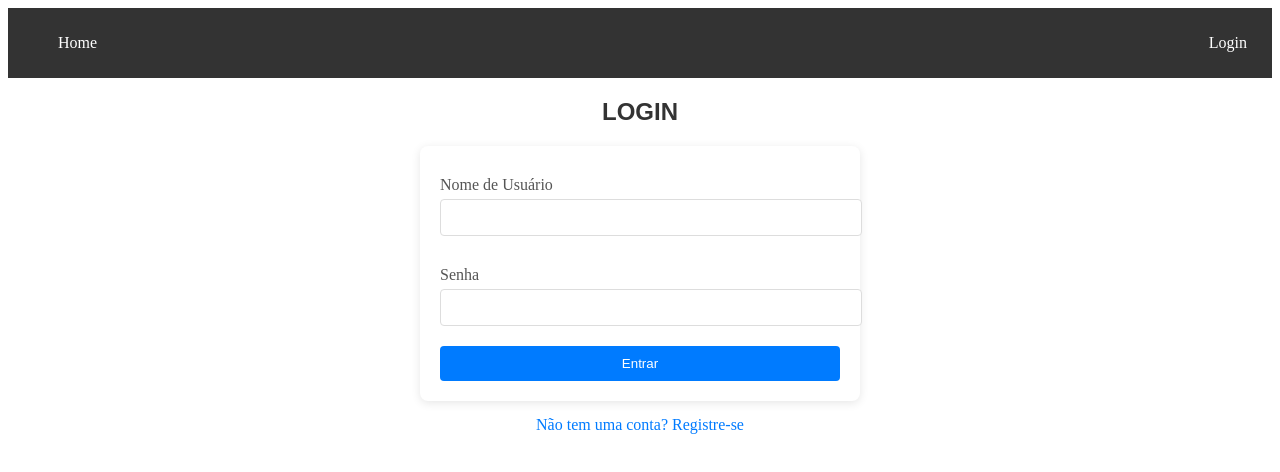
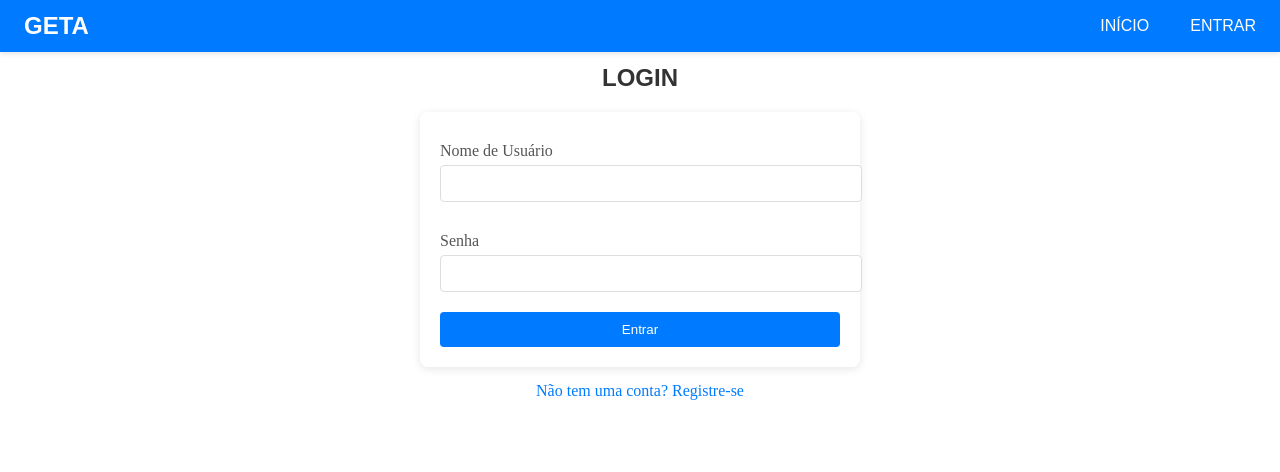
Before and after one commit to GeronimoOlanda/Desafio1_FrontEnd, an Angular app: page /login in a window 1280 px wide. Shown: the top 472 px of the page. Built offline with nearby package versions, Linux system fonts and the light colour scheme.

Commit message:
versão 2.2

```diff
--- a/src/app/app.component.css
+++ b/src/app/app.component.css
@@ -0,0 +1,5 @@
+*, body{
+    margin: 0;
+    padding: 0;
+    box-sizing: border-box;
+}
--- a/src/app/pages/login/login.component.css
+++ b/src/app/pages/login/login.component.css
@@ -1,3 +1,4 @@
+
 body {
   background-color: #f4f4f4; /* Cor de fundo suave */
   font-family: 'Arial', sans-serif; /* Fonte moderna */
--- a/src/app/pages/login/login.component.ts
+++ b/src/app/pages/login/login.component.ts
@@ -23,8 +23,8 @@ export class LoginComponent {
       next: (res: any) => {
         this.authService.setToken(res.token);
 
-        this.router.navigate(['/pagina-inicial']);  // Redireciona para a página inicial após o login
-       location.href= '/pagina-inicial'
+        this.router.navigate(['/tarefas']);  // Redireciona para a página inicial após o login
+       location.href= '/tarefas'
       },
       error: (err) => {
         this.errorMessage = err.error?.message || 'Erro ao fazer login. Tente novamente.';
--- a/src/app/pages/tarefas/tarefas.component.css
+++ b/src/app/pages/tarefas/tarefas.component.css
@@ -0,0 +1,158 @@
+*{
+    font-family: Arial, Helvetica, sans-serif;
+
+}
+/* Container principal da lista de tarefas */
+.task-container {
+    max-width: 600px; /* Largura máxima */
+    margin: 0 auto; /* Centralizar */
+    padding: 20px; /* Espaçamento interno */
+    background-color: #f9f9f9; /* Fundo claro */
+    border-radius: 8px; /* Bordas arredondadas */
+    box-shadow: 0 4px 10px rgba(0, 0, 0, 0.1); /* Sombra suave */
+    margin-top: 20px;
+  }
+
+  /* Estilização do título */
+  h2 {
+    text-align: center; /* Centraliza o título */
+    color: #333; /* Cor do texto */
+  }
+
+  /* Estilização da seção de input */
+  .task-input {
+    display: flex; /* Flexbox para alinhar os inputs e o botão */
+    margin-bottom: 20px; /* Espaçamento abaixo */
+  }
+
+  .input-titulo,
+  .input-descricao {
+    flex: 1; /* Ocupa espaço disponível */
+    padding: 10px; /* Espaçamento interno */
+    margin-right: 10px; /* Espaçamento à direita */
+    border: 1px solid #ddd; /* Borda leve */
+    border-radius: 4px; /* Bordas arredondadas */
+    transition: border-color 0.3s; /* Transição suave para a borda */
+  }
+
+  .input-titulo:focus,
+  .input-descricao:focus {
+    border-color: #007bff; /* Borda azul ao focar */
+  }
+
+  /* Estilização do botão de adicionar tarefa */
+  .btn-add {
+    padding: 10px 15px; /* Espaçamento interno */
+    background-color: #007bff; /* Azul */
+    color: white; /* Texto branco */
+    border: none; /* Remove borda */
+    border-radius: 4px; /* Bordas arredondadas */
+    cursor: pointer; /* Muda o cursor para pointer */
+    transition: background-color 0.3s; /* Transição suave */
+  }
+
+  .btn-add:hover {
+    background-color: #0056b3; /* Azul mais escuro ao passar o mouse */
+  }
+
+  /* Estilização da lista de tarefas */
+  .task-list {
+    list-style: none; /* Remove marcadores da lista */
+    padding: 0; /* Remove preenchimento */
+  }
+
+  .task-item {
+    display: flex; /* Flexbox para alinhar título e ações */
+    justify-content: space-between; /* Espaço entre título e botões */
+    align-items: center; /* Alinhamento vertical central */
+    padding: 10px; /* Espaçamento interno */
+    border-bottom: 1px solid #eee; /* Linha separadora */
+    transition: background-color 0.3s; /* Transição suave */
+  }
+
+  .task-item:hover {
+    background-color: #f1f1f1; /* Fundo ao passar o mouse */
+  }
+
+  /* Estilização do título da tarefa */
+  .task-title {
+    flex: 1; /* Ocupa espaço disponível */
+    font-size: 16px; /* Tamanho da fonte */
+    color: #333; /* Cor do texto */
+  }
+
+  /* Estilização dos botões de ação */
+  .task-actions {
+    display: flex; /* Flexbox para os botões */
+  }
+
+  .btn-toggle,
+  .btn-remove {
+    padding: 5px 10px; /* Espaçamento interno */
+    margin-left: 10px; /* Espaçamento à esquerda */
+    border: none; /* Remove borda */
+    border-radius: 4px; /* Bordas arredondadas */
+    cursor: pointer; /* Muda o cursor para pointer */
+    transition: background-color 0.3s; /* Transição suave */
+  }
+
+  .btn-toggle {
+    background-color: #28a745; /* Verde */
+    color: white; /* Texto branco */
+  }
+
+  .btn-toggle:hover {
+    background-color: #218838; /* Verde mais escuro ao passar o mouse */
+  }
+
+  .btn-remove {
+    background-color: #dc3545; /* Vermelho */
+    color: white; /* Texto branco */
+  }
+
+  .btn-remove:hover {
+    background-color: #c82333; /* Vermelho mais escuro ao passar o mouse */
+  }
+
+  /* Foco visível para navegação por teclado */
+input:focus, button:focus {
+    outline: 3px solid #007bff; /* Contorno azul ao focar */
+    outline-offset: 2px; /* Distância do contorno */
+  }
+
+  .sr-only {
+    position: absolute;
+    width: 1px;
+    height: 1px;
+    padding: 0;
+    margin: -1px;
+    overflow: hidden;
+    clip: rect(0, 0, 0, 0);
+    border: 0;
+  }
+
+  /* Feedback visual para estado de botão desabilitado */
+  button[disabled] {
+    background-color: #ccc;
+    cursor: not-allowed;
+  }
+
+  /* Transição suave nos botões */
+  button {
+    transition: background-color 0.3s ease;
+  }
+
+  /* Mais espaço entre as tarefas */
+  .task-item {
+    padding: 15px; /* Mais espaçamento */
+    margin-bottom: 10px; /* Espaço entre tarefas */
+    border-radius: 8px;
+  }
+
+  .task-actions button {
+    font-size: 14px; /* Fontes um pouco maiores */
+  }
+
+  .task-actions button:hover {
+    transform: scale(1.05); /* Efeito de "aumento" ao passar o mouse */
+  }
--- a/src/app/pages/tarefas/tarefas.component.html
+++ b/src/app/pages/tarefas/tarefas.component.html
@@ -1,18 +1,22 @@
-<div>
+<div class="task-container">
   <h2>Lista de Tarefas</h2>
-    <div>
-      <input [(ngModel)]="newTarefa.titulo" placeholder="Título" />
-      <input [(ngModel)]="newTarefa.descricao" placeholder="Descrição" />
-      <button (click)="addTarefa()">Adicionar Tarefa</button>
+  <div class="task-input">
+    <input [(ngModel)]="newTarefa.titulo" placeholder="Título" class="input-titulo" />
+    <input [(ngModel)]="newTarefa.descricao" placeholder="Descrição" class="input-descricao" />
+    <button (click)="addTarefa()" class="btn-add">Adicionar Tarefa</button>
   </div>
 
-    <ul>
-      <li *ngFor="let tarefa of tarefas">
-        <span [style.textDecoration]="tarefa.concluida ? 'line-through' : 'none'">
+  <ul class="task-list">
+    <li *ngFor="let tarefa of tarefas" class="task-item">
+      <span [style.textDecoration]="tarefa.concluida ? 'line-through' : 'none'" class="task-title">
         {{ tarefa.titulo }} - {{ tarefa.descricao }}
       </span>
-        <button (click)="toggleConcluida(tarefa)">Marcar como {{ tarefa.concluida ? 'não concluída' : 'concluída' }}</button>
-        <button (click)="deleteTarefa(tarefa.id)">Remover</button>
+      <div class="task-actions">
+        <button (click)="toggleConcluida(tarefa)" class="btn-toggle">
+          Marcar como {{ tarefa.concluida ? 'não concluída' : 'concluída' }}
+        </button>
+        <button (click)="deleteTarefa(tarefa.id)" class="btn-remove">Remover</button>
+      </div>
     </li>
   </ul>
 
--- a/src/app/shared/navbar/navbar.component.css
+++ b/src/app/shared/navbar/navbar.component.css
@@ -1,20 +1,66 @@
-nav {
-    background-color: #333;
-    color: white;
-    padding: 10px;
-  }
+*{
+  font-family: Arial, Helvetica, sans-serif;
+  box-sizing: border-box;
+  margin: -8px;
+  padding-left: 10px;
+  padding-right: 5px;
+}
 
-  ul {
-    list-style: none;
-    display: flex;
-    justify-content: space-between;
-  }
 
-  li {
-    margin-right: 15px;
-  }
+/* Estilização geral da Navbar */
+.navbar {
+  background-color: #007bff; /* Cor de fundo da navbar */
+  padding: 20px; /* Espaçamento interno */
+  display: flex; /* Flexbox para alinhar os itens */
+  justify-content: space-between; /* Espaço entre os elementos */
+  align-items: center; /* Alinhamento vertical central */
+  box-shadow: 0 2px 5px rgba(0, 0, 0, 0.1); /* Sombra suave */
+}
 
-  a {
-    color: white;
-    text-decoration: none;
-  }
+.navbar-brand a {
+  font-size: 24px; /* Tamanho da fonte do título */
+  color: white; /* Cor do texto */
+  text-decoration: none; /* Remove sublinhado */
+  font-weight: bold; /* Negrito */
+  transition: color 0.3s; /* Transição suave para a cor */
+}
+
+.navbar-brand a:hover {
+  color: #e3e3e3; /* Cor ao passar o mouse */
+}
+
+/* Estilização do menu */
+.navbar-menu {
+  list-style: none; /* Remove marcadores da lista */
+  display: flex; /* Flexbox para os itens do menu */
+  margin: 0; /* Remove margens */
+  padding: 0; /* Remove preenchimento */
+}
+
+.navbar-menu li {
+  margin-left: 20px; /* Espaçamento entre os itens */
+}
+
+.navbar-menu a {
+  color: white; /* Cor do texto dos links */
+  text-decoration: none; /* Remove sublinhado */
+  padding: 8px 15px; /* Espaçamento interno dos links */
+  border-radius: 4px; /* Bordas arredondadas */
+  transition: background-color 0.3s, color 0.3s; /* Transição suave para fundo e cor */
+}
+
+.navbar-menu a:hover {
+  background-color: rgba(255, 255, 255, 0.2); /* Cor de fundo ao passar o mouse */
+  color: #fff; /* Cor do texto ao passar o mouse */
+}
+
+.welcome {
+  display: flex; /* Flexbox para alinhar texto e link */
+  align-items: center; /* Alinhamento vertical central */
+}
+
+.welcome span {
+  margin-left: 10px; /* Espaçamento entre o link de logout e a mensagem de boas-vindas */
+  font-size: 14px; /* Tamanho da fonte da mensagem */
+  color: rgba(255, 255, 255, 0.8); /* Cor da mensagem */
+}
--- a/src/app/shared/navbar/navbar.component.html
+++ b/src/app/shared/navbar/navbar.component.html
@@ -1,13 +1,19 @@
-<nav>
-  <ul>
-    <li><a href="#" routerLink="/">Home</a></li>
-    <!-- Mostra o link de Login se o usuário NÃO estiver autenticado -->
-    <li *ngIf="!isAuthenticated"><a href="#" (click)="login()">Login</a></li>
+<nav class="navbar">
+  <div class="navbar-brand">
+    <a href="#" routerLink="/" class="nome_gerenciador" title="Gerenciador de Tarefas">GETA</a>
+  </div>
+  <ul class="navbar-menu">
+    <li *ngIf="!isAuthenticated" ><a href="#" routerLink="/">INÍCIO</a></li>
+    <li *ngIf="!isAuthenticated"><a href="#" (click)="login()">ENTRAR</a></li>
+    <li *ngIf="isAuthenticated" class="welcome">
+      <a href="/tarefas" >TAREFAS</a>
 
-    <!-- Mostra o botão de Logout e o nome do usuário se estiver autenticado -->
-    <li *ngIf="isAuthenticated">
-      <a href="#" (click)="logout()">Logout</a>
-      <span>Bem-vindo, {{ userName }}!</span>
     </li>
+
+    <li *ngIf="isAuthenticated" class="welcome">
+      <a href="#" (click)="logout()">SAIR</a>
+
+    </li>
+
   </ul>
 </nav>
```
Lines whose indentation alone changed are shown as unchanged.
